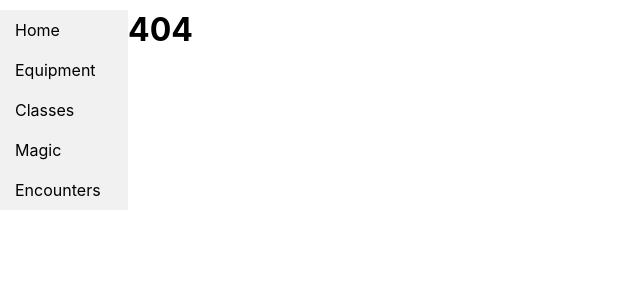
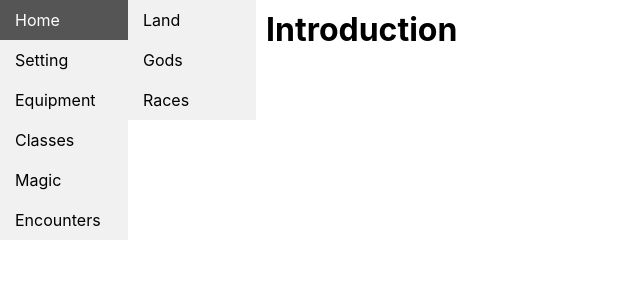
Before and after one commit to zbetzen/zbetzen.github.io, a React (Create React App) app: page /setting in a window 1280 px wide. Before the commit this address had no page. Shown: the top 300 px of the page, without its empty margins (0-640 px from the left). Built offline with nearby package versions, Linux system fonts and the light colour scheme.

Commit message:
added setting

```diff
--- a/src/App.js
+++ b/src/App.js
@@ -3,12 +3,17 @@ import './App.css';
 import Layout from "./pages/Layout";
 import Home from "./pages/Home";
 import Magic from "./pages/Magic";
+import Setting from "./pages/Setting";
 import Equipment from "./pages/Equipment";
 import Classes from "./pages/Classes";
 import Encounters from "./pages/Encounters";
 import NoPage from "./pages/NoPage";
 import ClassesHome from "./pages/classes/ClassesHome";
 import Relics from "./pages/equipment/Relics";
+import SettingHome from "./pages/setting/SettingHome";
+import Land from "./pages/setting/Land";
+import Gods from "./pages/setting/Gods";
+import Races from "./pages/setting/Races";
 import EquipmentHome from "./pages/equipment/EquipmentHome";
 import Common from "./pages/equipment/Common";
 import Unique from "./pages/equipment/Unique";
@@ -31,6 +36,12 @@ function App() {
       <Routes>
         <Route path="/" element={<Layout />}>
           <Route index element={<Home />} />
+          <Route path="setting" element={<Setting />}>
+            <Route index element={<SettingHome />} />
+            <Route path="Land" index element={<Land />} />
+            <Route path="Gods" index element={<Gods />} />
+            <Route path="Races" index element={<Races />} />
+          </Route>
           <Route path="equipment" element={<Equipment />}>
             <Route index element={<EquipmentHome />} />
             <Route path="Common" index element={<Common />} />
--- a/src/pages/Layout.js
+++ b/src/pages/Layout.js
@@ -7,6 +7,9 @@ const Layout = () => {
         <ul>
           <li>
             <Link to="/">Home</Link>
+          </li>
+          <li>
+            <Link to="/setting">Setting</Link>
           </li>
           <li>
             <Link to="/equipment">Equipment</Link>
--- /dev/null
+++ b/src/pages/Setting.js
@@ -0,0 +1,25 @@
+import { Outlet, Link } from "react-router-dom";
+
+const Classes = () => {
+  return (
+    <>
+      <nav>
+        <ul>
+          <li>
+            <Link to="/setting/Land">Land</Link>
+          </li>
+          <li>
+            <Link to="/setting/Gods">Gods</Link>
+          </li>
+          <li>
+            <Link to="/setting/Races">Races</Link>
+          </li>
+        </ul>
+      </nav>
+
+        <Outlet />
+    </>
+  );
+};
+
+export default Classes;
--- /dev/null
+++ b/src/pages/setting/Gods.js
@@ -0,0 +1,10 @@
+const Gods = () => {
+  return (
+    <div class="bodyElement">
+      <h1>Introduction</h1>
+      <p></p>
+    </div>
+  );
+  };
+
+  export default Gods;
--- /dev/null
+++ b/src/pages/setting/Land.js
@@ -0,0 +1,10 @@
+const Land = () => {
+  return (
+    <div class="bodyElement">
+      <h1>Introduction</h1>
+      <p></p>
+    </div>
+  );
+  };
+
+  export default Land;
--- /dev/null
+++ b/src/pages/setting/Races.js
@@ -0,0 +1,10 @@
+const Races = () => {
+  return (
+    <div class="bodyElement">
+      <h1>Introduction</h1>
+      <p></p>
+    </div>
+  );
+  };
+
+  export default Races;
--- /dev/null
+++ b/src/pages/setting/SettingHome.js
@@ -0,0 +1,10 @@
+const SettingHome = () => {
+  return (
+    <div class="bodyElement">
+      <h1>Introduction</h1>
+      <p></p>
+    </div>
+  );
+  };
+
+  export default SettingHome;
```
